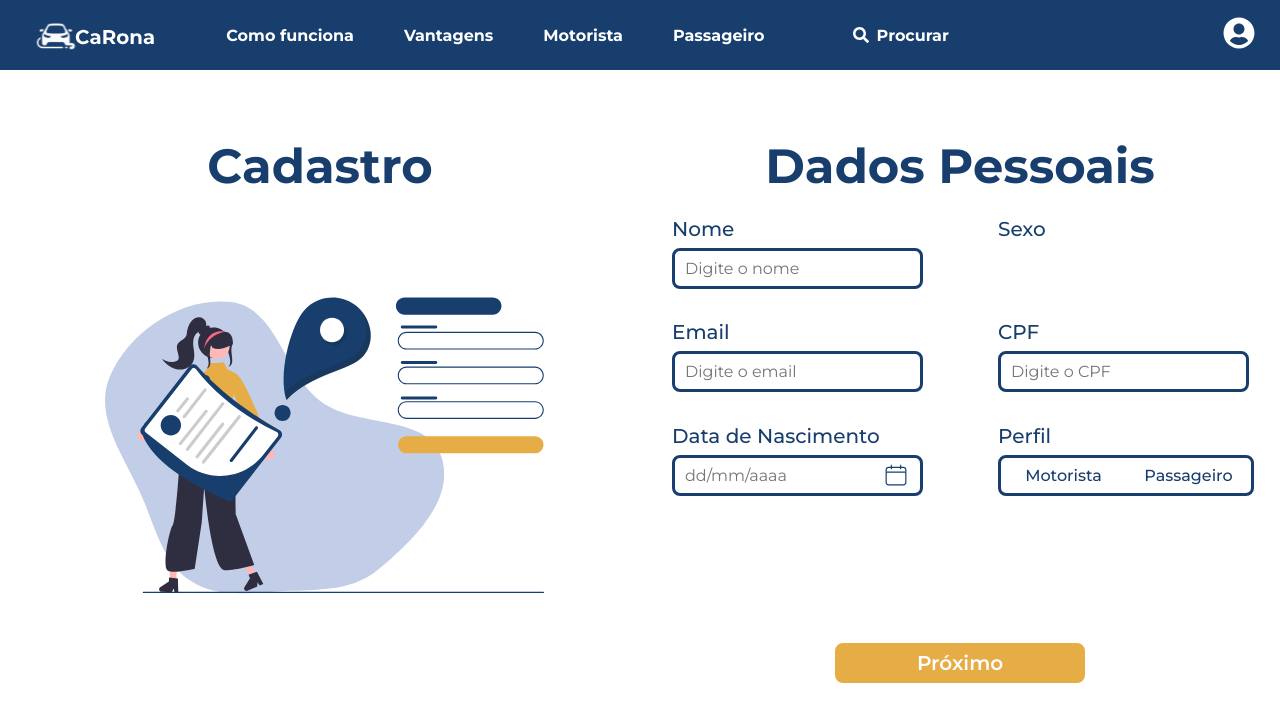
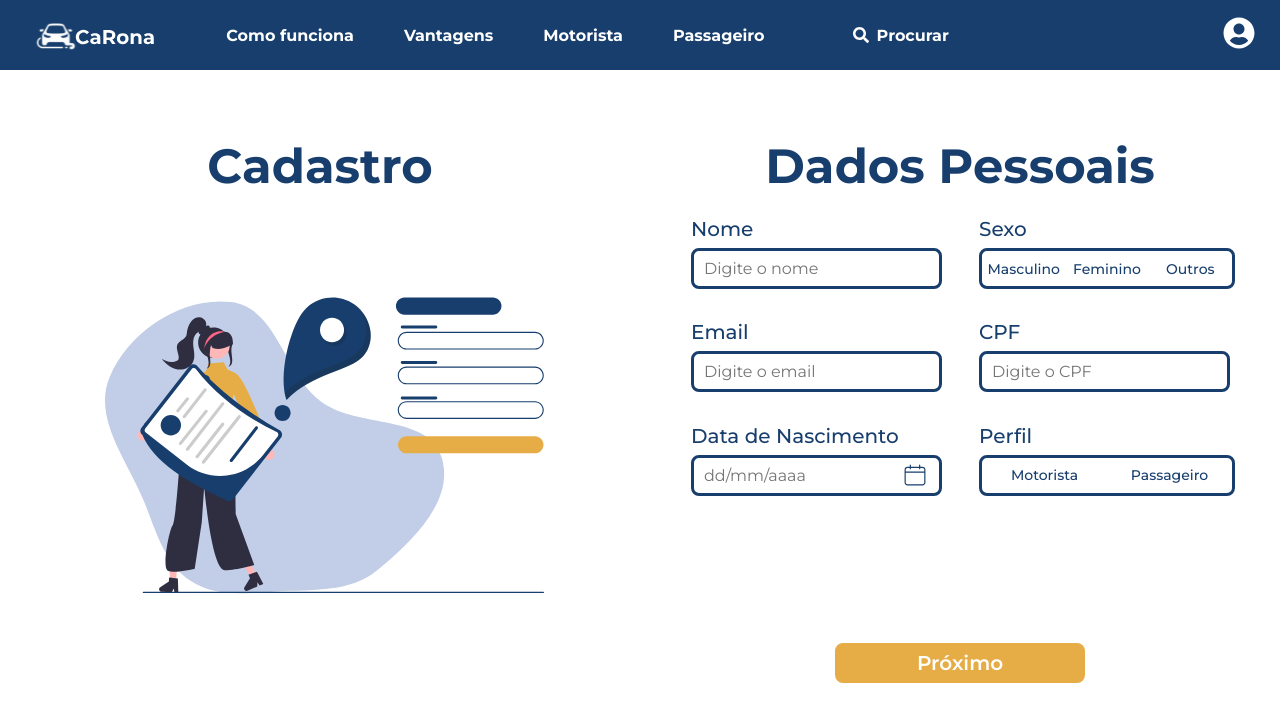
Before and after one commit to KauaQT/site-institucional, a React (Create React App) app in the folder carona/: page /cadastro in a window 1280 px wide. Shown: the top 722 px of the page. Built offline with nearby package versions, Linux system fonts and the light colour scheme.

Commit message:
tela de cadastro 1

```diff
--- a/carona/package.json
+++ b/carona/package.json
@@ -8,7 +8,7 @@
     "@testing-library/user-event": "^13.5.0",
     "antd": "^5.16.5",
     "axios": "^1.6.8",
-    "primereact": "^10.6.3",
+    "primereact": "^10.6.4",
     "react": "^18.2.0",
     "react-dom": "^18.2.0",
     "react-icons": "^5.0.1",
--- a/carona/src/components/layout/ride_simulator_card/SimulatorCard.module.css
+++ b/carona/src/components/layout/ride_simulator_card/SimulatorCard.module.css
@@ -9,14 +9,14 @@
 .card {
   display: flex;
   gap: 25px;
-  padding: 20px;
+  padding: 1%;
   flex-direction: column;
   align-items: center;
   border-radius: 15px;
   margin-top: 60px;
   width: 25%;
   background-color: #f6f6f6;
-  height: 50%;
+  height: 55%;
   filter: drop-shadow(0 0.2rem 0.25rem rgba(0, 0, 0, 0.2));
 
   & .motorista-info {
--- a/carona/src/components/layout/slider/Slider.module.css
+++ b/carona/src/components/layout/slider/Slider.module.css
@@ -2,11 +2,11 @@
   text-align: center;
   box-sizing: border-box;
   width: 50%;
-  height: 400px;
+  max-width: 800px;
+  height: 500px;
   position: relative;
   margin-top: 150px;
   right: 150px;
-
   .slide {
     display: flex;
     flex-direction: column;
--- a/carona/src/components/pages/cadastro/Cadastro.jsx
+++ b/carona/src/components/pages/cadastro/Cadastro.jsx
@@ -1,90 +1,171 @@
-import styles from './Cadastro.module.css'
-import Container from '../../layout/container/Container'
-import img from '../../../utils/assets/cadastro-image.svg'
-import { useState } from 'react'
-import ActionButton from '../../layout/action_button/ActionButton'
-import Input from '../../layout/input/Input'
-import { Calendar } from 'primereact/calendar';
+import styles from "./Cadastro.module.css";
+import Container from "../../layout/container/Container";
+import img from "../../../utils/assets/cadastro-image.svg";
+import { useState } from "react";
+import ActionButton from "../../layout/action_button/ActionButton";
+import Input from "../../layout/input/Input";
+import { Calendar } from "primereact/calendar";
 import { CiCalendar } from "react-icons/ci";
 
 function Cadastro() {
-    const [user, setUser] = useState({})
-    const [perfilMotoristaChecked, setPerfilMotoristaChecked] = useState(false)
-    const [perfilPassageiroChecked, setPerfilPassageiroChecked] = useState(false)
+  const [selectedOption, setSelectedOption] = useState(null);
+  const [selectedOptionUser, setSelectedOptionUser] = useState(null);
 
+
+  const handleOptionChange = (option) => {
+    setSelectedOption(option);
+  };
+
+  const handleOptionUserChange = (option) => {
+    setSelectedOptionUser(option);
+  };
+
+  const [user, setUser] = useState({});
   function handleUserChange(e) {
-        setUser({ ...user, [e.target.name]: e.target.value })
+    setUser({ ...user, [e.target.name]: e.target.value });
   }
 
+  /*  const [perfilMotoristaChecked, setPerfilMotoristaChecked] = useState(false);
+  const [perfilPassageiroChecked, setPerfilPassageiroChecked] = useState(false);
+
+  const [masculinoUsuarioChecked, setMasculinoUsuarioChecked] = useState(false);
+  const [femininoUsuarioChecked, setFemininoUsuarioChecked] = useState(false);
+  const [outroUsuarioChecked, setOutroUsuarioChecked] = useState(false);
+
+
+
   function checkPerfil(e) {
-        if (e.target.id == 'passageiro-div') {
-            setPerfilPassageiroChecked(true)
-            setPerfilMotoristaChecked(false)
+    if (e.target.id == "passageiro-div") {
+      setPerfilPassageiroChecked(true);
+      setPerfilMotoristaChecked(false);
     } else {
-            setPerfilMotoristaChecked(true)
-            setPerfilPassageiroChecked(false)
+      setPerfilMotoristaChecked(true);
+      setPerfilPassageiroChecked(false);
     }
   }
-
+*/
   return (
-        <Container customClass='min-height' >
-            {/* div de imagem */}
-            <div className={styles['div-illustration']}>
+    <Container customClass="min-height">
+      {/* div de imagem*/}
+      <div className={styles["div-illustration"]}>
         <h1>Cadastro</h1>
-                <img src={img} alt="login-image" />
+        <img src={img} alt="login-imagem" />
       </div>
 
       {/* div de forms */}
-            <div className={styles['div-forms']}>
+      <div className={styles["div-forms"]}>
         <h1>Dados Pessoais</h1>
-                <form className={styles['forms']}>
-                    <div className={styles['box-inputs']}>
-                        <Input type='text' placeholder='Digite o nome' name='nome' label='Nome' id='nome' onChangeEvent={handleUserChange} />
+        <form className={styles["forms"]}>
+          <div className={styles["box-inputs"]}>
+            <Input
+              type="text"
+              placeholder="Digite o nome"
+              name="nome"
+              label="Nome"
+              id="nome"
+              onChangeEvent={handleUserChange}
+            />
 
-                        <div className={styles['sexo-box-input']}>
+            <div className={styles["sexo-box-input"]}>
               <h4>Sexo</h4>
+              <div className={styles["sexo-options"]}>
+                <div className={styles["custom-radio-option"]}>
+                  <input
+                    type="radio"
+                    id="masculino"
+                    value="masculino"
+                    checked={selectedOption === "masculino"}
+                    onChange={() => handleOptionChange("masculino")}
+                  />
+                  <label htmlFor="masculino">Masculino</label>
+                </div>
+                <div className={styles["custom-radio-option"]}>
+                  <input
+                    type="radio"
+                    id="feminino"
+                    value="feminino"
+                    checked={selectedOption === "feminino"}
+                    onChange={() => handleOptionChange("feminino")}
+                  />
+                  <label htmlFor="feminino">Feminino</label>
+                </div>
+                <div className={styles["custom-radio-option"]}>
+                  <input
+                    type="radio"
+                    id="outros"
+                    value="outros"
+                    checked={selectedOption === "outros"}
+                    onChange={() => handleOptionChange("outros")}
+                  />
+                  <label htmlFor="outros">Outros</label>
+                </div>
+              </div>
+              {/* Adicione mais opções conforme necessário */}
+            </div>
+            <Input
+            type="text"
+            placeholder="Digite o email"
+            name="email"
+            label="Email"
+            id="email"
+            onChangeEvent={handleUserChange}
+          />
 
-
-                        </div>
-
-                        <Input type='text' placeholder='Digite o email' name='email' label='Email' id='email' onChangeEvent={handleUserChange} />
-
-                        <Input type='text' placeholder='Digite o CPF' name='cpf' label='CPF' id='cpf' onChangeEvent={handleUserChange} />
+          <Input
+            type="text"
+            placeholder="Digite o CPF"
+            name="cpf"
+            label="CPF"
+            id="cpf"
+            onChangeEvent={handleUserChange}
+          />
 
           {/* <Input type='date' placeholder='dd/mm/aaaa' name='dataNascimento' label='Data de Nascimento' id='dataNascimento' onChangeEvent={handleUserChange} /> */}
-                        <div className={styles['date-box-input']}>
+          <div className={styles["date-box-input"]}>
             <h4>Data de Nascimento</h4>
 
-                            <div className={styles['date-input']}>
-                                <Calendar placeholder='dd/mm/aaaa' onChange={handleUserChange} dateFormat='dd/mm/yy' />
+            <div className={styles["date-input"]}>
+              <Calendar
+                placeholder="dd/mm/aaaa"
+                onChange={handleUserChange}
+                dateFormat="dd/mm/yy"
+              />
 
               <CiCalendar />
             </div>
           </div>
 
-                        <div className={styles['perfil-box-input']}>
+          <div className={styles["perfil-box-input"]}>
             <h4>Perfil</h4>
-
-                            <div className={styles['perfil-options']}>
-                                <div className={styles[`${perfilMotoristaChecked ? 'perfil-opt perfil-checked' : 'perfil-opt'}`]} id='motorista-div' onClick={checkPerfil}>
+            <div className={styles["perfil-options"]}>
+              <div className={styles["custom-radio-option"]}>
+                <input
+                  type="radio"
+                  id="motorista"
+                  value="motorista"
+                  checked={selectedOptionUser === "motorista"}
+                  onChange={() => handleOptionUserChange("motorista")}
+                />
                 <label htmlFor="motorista">Motorista</label>
-                                    <input type="radio" name="perfil" id="motorista" value='motorista' onChange={handleUserChange} />
               </div>
-                                <div className={styles[`${perfilPassageiroChecked ? 'perfil-opt perfil-checked' : 'perfil-opt'}`]} id='passageiro-div' onClick={checkPerfil}>
+              <div className={styles["custom-radio-option"]}>
+                <input
+                  type="radio"
+                  id="passageiro"
+                  value="passageiro"
+                  checked={selectedOptionUser === "passageiro"}
+                  onChange={() => handleOptionUserChange("passageiro")}
+                />
                 <label htmlFor="passageiro">Passageiro</label>
-                                    <input type="radio" name="perfil" id="passageiro" value='passageiro' onChange={handleUserChange} />
               </div>
             </div>
           </div>
-
           </div>
-
-                    <ActionButton type='primary' label='Próximo' />
-
+          <ActionButton type="primary" label="Próximo" />
         </form>
       </div>
     </Container>
-    )
+  );
 }
 
-export default Cadastro
+export default Cadastro;
--- a/carona/src/components/pages/cadastro/Cadastro.module.css
+++ b/carona/src/components/pages/cadastro/Cadastro.module.css
@@ -39,7 +39,7 @@
       margin-bottom: 10px;
       display: flex;
       flex-wrap: wrap;
-            justify-content: space-between;
+      justify-content: space-around;
 
       & .sexo-box-input {
         width: 250px;
@@ -48,7 +48,7 @@
         flex-direction: column;
         align-items: start;
         justify-content: space-between;
-                color: #173E6D;
+        color: #173e6d;
         margin-top: 10px;
         box-sizing: border-box;
 
@@ -58,10 +58,61 @@
           align-items: center;
           width: 100%;
           height: 40px;
-                    border: 3px solid #173E6D;
+          border: 3px solid #173e6d;
           border-radius: 8px;
           background-color: #fff;
           font-size: 14px;
+        }
+        & .sexo-options {
+          display: flex;
+          justify-content: space-between;
+          align-items: center;
+          width: 100%;
+          height: 35px;
+          border: 3px solid #173e6d;
+          border-radius: 8px;
+          background-color: #fff;
+          font-size: 14px;
+          font-weight: 800;
+
+          & input {
+            display: none;
+          }
+
+          & .custom-radio-option {
+            cursor: pointer;
+            border-radius: 8px;
+            width: 100%;
+            height: 100%;
+            display: flex;
+            justify-content: center;
+            align-items: center;
+
+            & label {
+              cursor: pointer;
+              font-weight: 500;
+            }
+          }
+
+          & .custom-radio-option:hover {
+            background-color: #f1f1f1;
+          }
+
+          & .custom-radio-option input[type="radio"]:checked + label {
+            display: flex;
+            justify-content: center;
+            align-items: center;
+            border-radius: 5px;
+            padding: 1.5px;
+            width: 100%;
+            height: 100%;
+            background-color: #173e6d; /* Cor de fundo quando selecionado */
+            color: #fff; /* Cor do texto quando selecionado */
+          }
+
+          & .custom-radio-option label {
+            cursor: pointer;
+          }
         }
       }
 
@@ -72,33 +123,46 @@
         flex-direction: column;
         align-items: start;
         justify-content: space-between;
-                color: #173E6D;
+        color: #173e6d;
         margin-top: 10px;
         box-sizing: border-box;
 
-                & .perfil-options {
+        & .perfil-input {
           display: flex;
           justify-content: center;
           align-items: center;
           width: 100%;
-                    height: 35px;
-                    border: 3px solid #173E6D;
+          height: 40px;
+          border: 3px solid #173e6d;
           border-radius: 8px;
           background-color: #fff;
-                    font-size: 16px;
+          font-size: 14px;
+        }
+        & .perfil-options {
+          display: flex;
+          justify-content: space-between;
+          align-items: center;
+          width: 100%;
+          height: 35px;
+          border: 3px solid #173e6d;
+          border-radius: 8px;
+          background-color: #fff;
+          font-size: 14px;
+          font-weight: 800;
 
           & input {
             display: none;
           }
+        }
 
-                    & .perfil-opt {
-                        width: 50%;
+        & .custom-radio-option {
+          cursor: pointer;
+          border-radius: 8px;
+          width: 100%;
           height: 100%;
           display: flex;
           justify-content: center;
           align-items: center;
-                        cursor: pointer;
-                        border-radius: 8px;
 
           & label {
             cursor: pointer;
@@ -106,13 +170,24 @@
           }
         }
 
-                    & .perfil-opt:hover {
+        & .custom-radio-option:hover {
           background-color: #f1f1f1;
         }
 
-                    & .perfil-checked {
-                        background-color: #173E6D;
-                        color: #fff;
+        & .custom-radio-option input[type="radio"]:checked + label {
+          display: flex;
+          justify-content: center;
+          align-items: center;
+          border-radius: 5px;
+          padding: 1.5px;
+          width: 100%;
+          height: 100%;
+          background-color: #173e6d; /* Cor de fundo quando selecionado */
+          color: #fff; /* Cor do texto quando selecionado */
+        }
+
+        & .custom-radio-option label {
+          cursor: pointer;
         }
       }
     }
@@ -124,7 +199,7 @@
       flex-direction: column;
       align-items: start;
       justify-content: space-between;
-                color: #173E6D;
+      color: #173e6d;
       margin-top: 10px;
       box-sizing: border-box;
 
@@ -134,7 +209,7 @@
         align-items: center;
         width: 90%;
         height: 15px;
-                    border: 3px solid #173E6D;
+        border: 3px solid #173e6d;
         border-radius: 8px;
         background-color: #fff;
         padding: 10px;
@@ -145,15 +220,14 @@
           border: none;
           font-size: 16px;
           font-weight: 400;
-                        color: #173E6D;
+          color: #173e6d;
         }
 
         & svg {
           font-size: 28px;
-                        color: #173E6D;
+          color: #173e6d;
         }
       }
     }
   }
 }
-}
```
Also changed, not shown: carona/src/components/layout/ride_simulator_nav/SimulatorNav.module.css (+9 -4 lines), 1 other file (tests, documents, lock files or other folders). Lines whose indentation alone changed are shown as unchanged.
